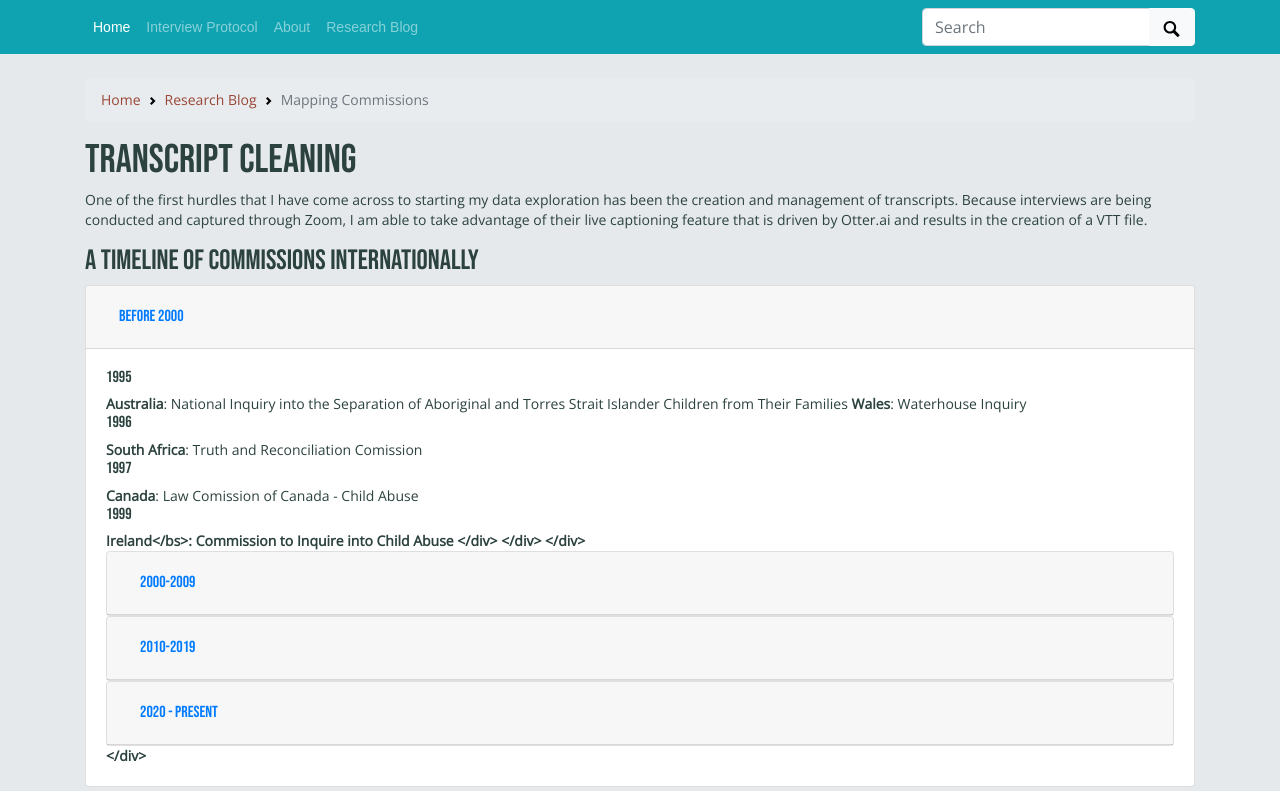
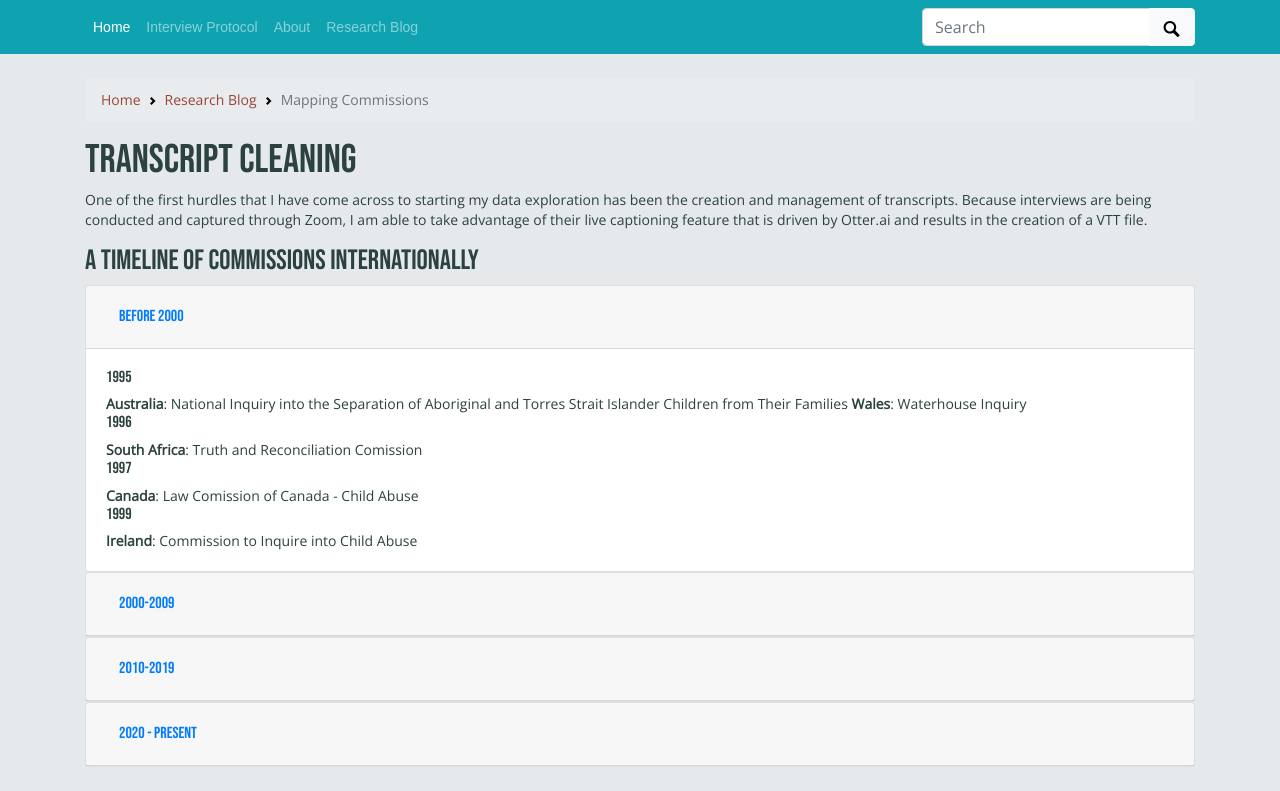
Before and after one commit to mxballin/recordkeeping-governance, a Jekyll site: the page built from pages/commissions.md, in a window 1280 px wide. Shown: the part 100-891 px from the top of the page. Built offline with Jekyll 4.4.1, drawn with Linux system fonts in a browser that asks for light colours; some web fonts are replaced; grey boxes are pictures that could not be loaded.

Commit message:
Update commissions.md

```diff
--- a/pages/commissions.md
+++ b/pages/commissions.md
@@ -29,9 +29,8 @@ One of the first hurdles that I have come across to starting my data exploration
         </button>
       </h5>
     </div>
-
     <div id="collapseOne" class="collapse show" aria-labelledby="headingOne" data-parent="#accordion">
-      <div class="card-body">
+    <div class="card-body">
      <h6>1995</h6>
      <b>Australia</b>: National Inquiry into the Separation of Aboriginal and Torres Strait Islander Children from Their Families
      <b>Wales</b>: Waterhouse Inquiry
@@ -40,7 +39,7 @@ One of the first hurdles that I have come across to starting my data exploration
      <h6>1997</h6>
      <b>Canada</b>: Law Comission of Canada - Child Abuse
      <h6>1999</h6>
-     <b>Ireland</bs>: Commission to Inquire into Child Abuse
+     <b>Ireland</b>: Commission to Inquire into Child Abuse
       </div>
     </div>
   </div>
@@ -86,4 +85,3 @@ One of the first hurdles that I have come across to starting my data exploration
       </div>
     </div>
   </div>
-</div>
```
